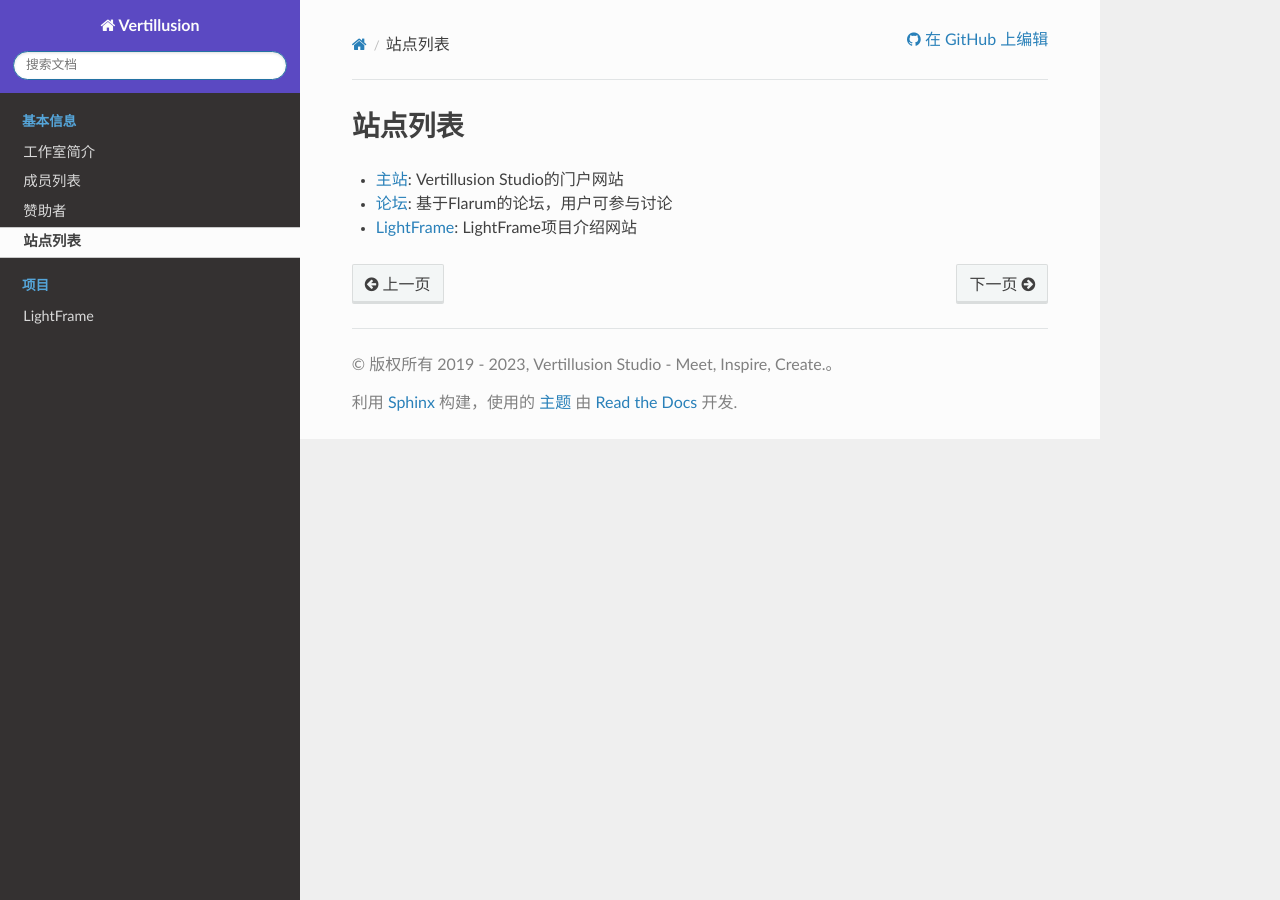
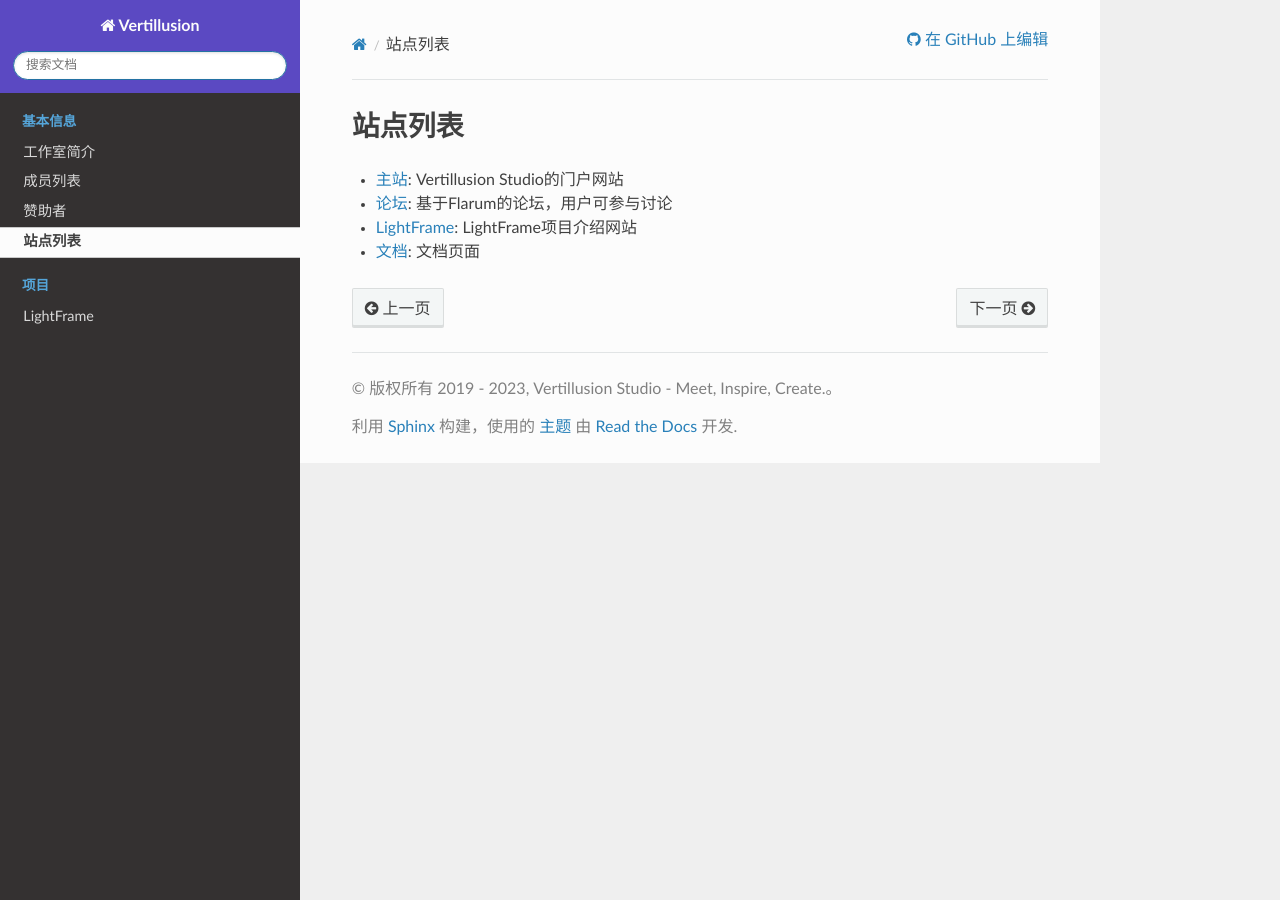
Before and after one commit to yizhixianyuuuu/docs.vertillusion.com, a Sphinx documentation site: the page built from source/basic/Websites.md, in a window 1280 px wide. Built offline with Sphinx 7.4.7 and the Read the Docs theme 2.0.0, drawn with Linux system fonts in a browser that asks for light colours.

Commit message:
websites: add docs.vertillusion.com

```diff
--- a/source/basic/Websites.md
+++ b/source/basic/Websites.md
@@ -3,3 +3,4 @@
 * [主站](https://vertillusion.com/): Vertillusion Studio的门户网站
 * [论坛](https://forum.vertillusion.com/): 基于Flarum的论坛，用户可参与讨论
 * [LightFrame](https://lightframe.vertillusion.com/): LightFrame项目介绍网站
+* [文档](https://docs.vertillusion.com/): 文档页面
```
